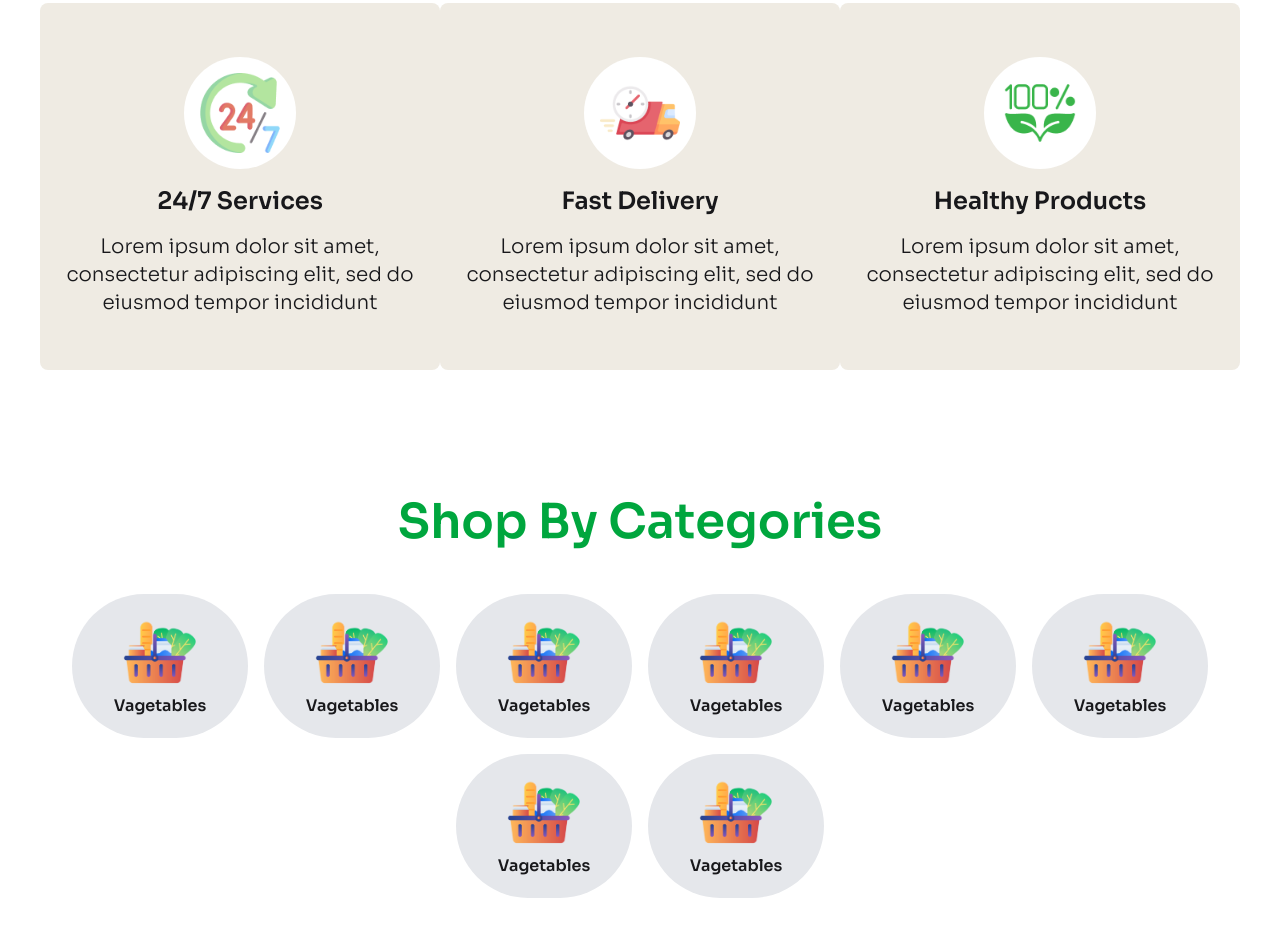
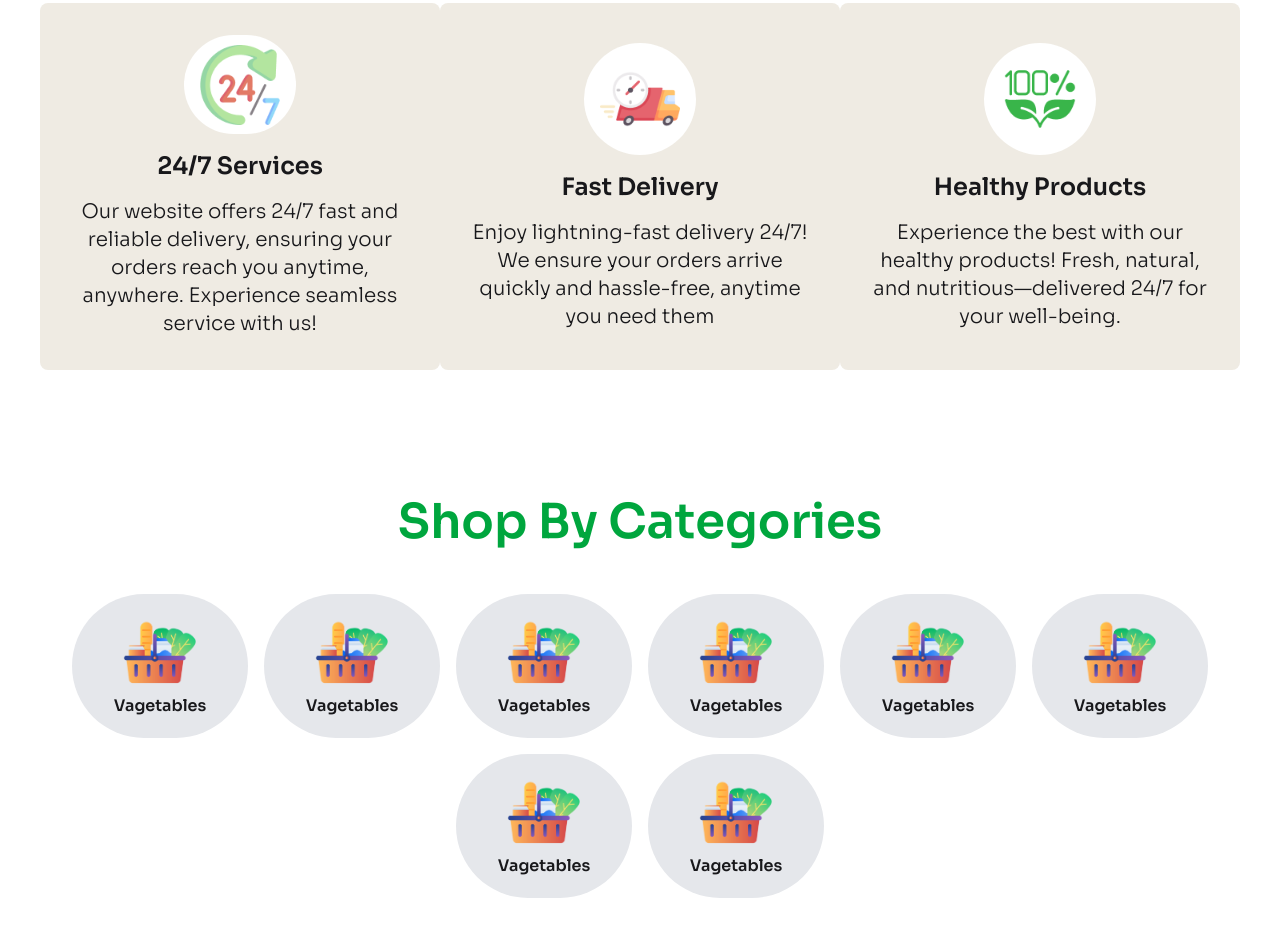
Before and after one commit to Mashruf-Ahmed55/assessment-03, a plain HTML site: page index.html in a window 1280 px wide. Shown: the part 1190-2126 px from the top of the page. Drawn offline with nearby package versions, Linux system fonts and the light colour scheme.

Commit message:
Final Submit

```diff
--- a/index.html
+++ b/index.html
@@ -27,7 +27,12 @@
         class="h-20 flex container mx-auto lg:px-10 justify-between items-center border-b-2 border-green-600 px-4 py-3 lg:border-none sticky top-0 z-50 backdrop-blur-sm"
       >
         <div id="logo">
-          <img src="./c2-assets/logo-header.png" alt="" class="" />
+          <img
+            src="./c2-assets/logo-header.png"
+            alt=""
+            class="hidden lg:block"
+          />
+          <img src="./c2-assets/mobile logo.png" alt="" class="lg:hidden" />
         </div>
         <div class="hidden lg:flex items-center gap-x-5">
           <a
@@ -125,8 +130,9 @@
             <p
               class="text-base font-light text-center px-16 lg:text-xl lg:px-5"
             >
-              Lorem ipsum dolor sit amet, consectetur adipiscing elit, sed do
-              eiusmod tempor incididunt
+              Our website offers 24/7 fast and reliable delivery, ensuring your
+              orders reach you anytime, anywhere. Experience seamless service
+              with us!
             </p>
           </div>
           <!-- Card 2 -->
@@ -142,8 +148,8 @@
             <p
               class="text-base font-light text-center px-16 lg:text-xl lg:px-5"
             >
-              Lorem ipsum dolor sit amet, consectetur adipiscing elit, sed do
-              eiusmod tempor incididunt
+              Enjoy lightning-fast delivery 24/7! We ensure your orders arrive
+              quickly and hassle-free, anytime you need them
             </p>
           </div>
           <!-- Card 3 -->
@@ -159,8 +165,8 @@
             <p
               class="text-base font-light text-center px-16 lg:text-xl lg:px-5"
             >
-              Lorem ipsum dolor sit amet, consectetur adipiscing elit, sed do
-              eiusmod tempor incididunt
+              Experience the best with our healthy products! Fresh, natural, and
+              nutritious—delivered 24/7 for your well-being.
             </p>
           </div>
         </div>
@@ -681,7 +687,7 @@
           class="container mx-auto px-5 lg:px-10 relative flex justify-center"
         >
           <div
-            class="absolute rounded-lg bg-[#EFEBE3] flex flex-col gap-y-3 justify-center items-center -top-60 py-8 lg:w-3/4 lg:flex-row lg:justify-around lg:-top-56"
+            class="absolute w-fu rounded-lg bg-[#EFEBE3] flex flex-col gap-y-3 justify-center items-center -top-60 py-8 lg:w-3/4 lg:flex-row lg:justify-around lg:-top-56"
           >
             <img
               src="./c2-assets/vegetable-busket.png"
```
Also changed, not shown: c2-assets/mobile logo.png (added).
